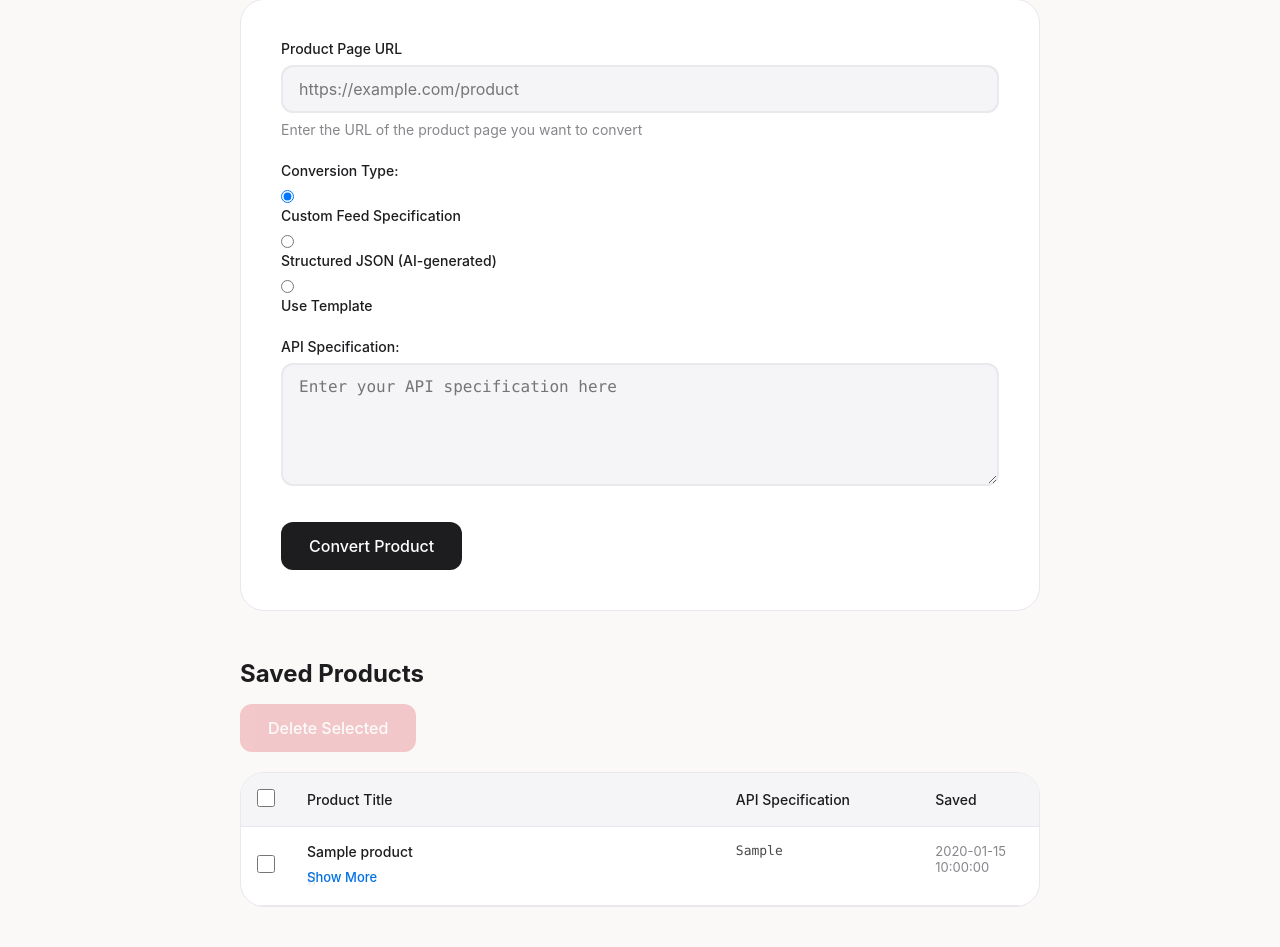
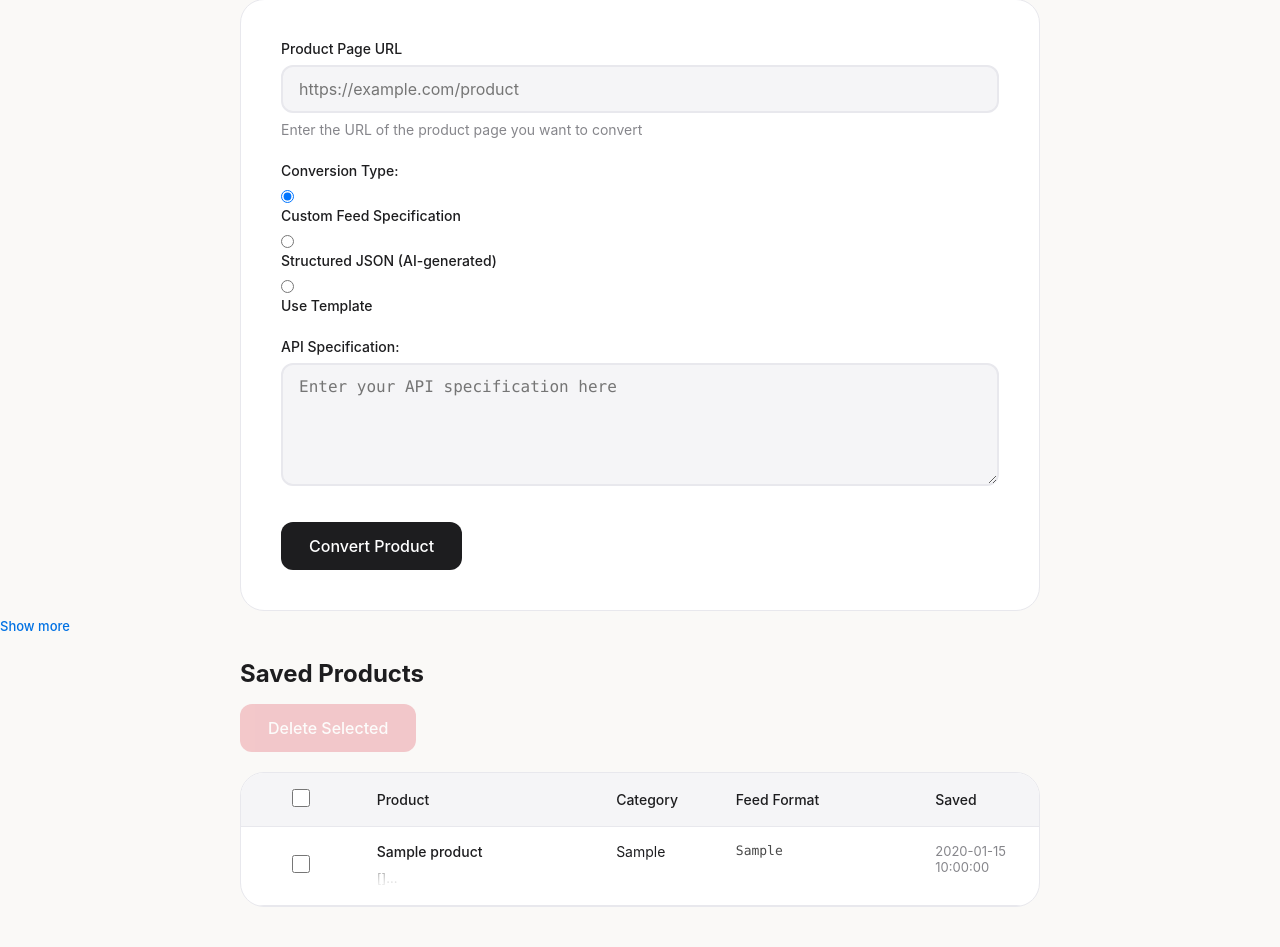
Before and after one commit to simoneliniIT/Page2API, a Flask app: page /share in a window 1280 px wide. Shown: the part 162-1109 px from the top of the page. Run offline with Flask 3, Linux system fonts and the light colour scheme; a user stored in the database is signed in; tables that the repository leaves empty hold one stand-in row (values such as "Sample post"); parts of the project's set-up code (start-up, migrations or seed data) failed here and were passed over.

Commit message:
Add category column to product tables in share and consumer templates

```diff
--- a/app.py
+++ b/app.py
@@ -82,6 +82,7 @@ class Product(db.Model):
     id = db.Column(db.Integer, primary_key=True)
     content = db.Column(db.JSON, nullable=False)
     name = db.Column(db.String(200), nullable=False)
+    category = db.Column(db.String(100), nullable=True)  # New column for product category
     timestamp = db.Column(db.DateTime, default=datetime.utcnow)
     user_id = db.Column(db.Integer, db.ForeignKey('user.id'), nullable=False)
     api_spec = db.Column(db.Text)
@@ -268,7 +269,7 @@ def save_product():
         print(f"API Spec: {api_spec[:100] if api_spec else ''}")
         print(f"Current user: {current_user.email} (ID: {current_user.id})")
 
-        # Ask Claude to generate a user-friendly name
+        # Ask Claude to generate a user-friendly name and category
         api_key = os.environ.get('ANTHROPIC_API_KEY')
         if not api_key:
             return jsonify({'error': 'ANTHROPIC_API_KEY environment variable not set'}), 500
@@ -277,8 +278,13 @@ def save_product():
         prompt = f"""Based on this product data:
 {json.dumps(content)}
 
-Please provide a short, user-friendly name for this product (maximum 50 characters).
-Return only the name, nothing else. The name should be clear and descriptive."""
+Please provide two things:
+1. A short, user-friendly name for this product (maximum 50 characters)
+2. A category that best describes this product (e.g., "Tours & Activities", "Accommodation", "Transportation", "Events & Shows", etc.)
+
+Return your response in this exact format:
+Name: [product name]
+Category: [category]"""
 
         message = client.messages.create(
             model="claude-3-5-haiku-latest",
@@ -289,13 +295,21 @@ Return only the name, nothing else. The name should be clear and descriptive."""
             }]
         )
 
-        product_name = message.content[0].text.strip()
+        response = message.content[0].text.strip()
+        name_line = [line for line in response.split('\n') if line.startswith('Name:')][0]
+        category_line = [line for line in response.split('\n') if line.startswith('Category:')][0]
+
+        product_name = name_line.replace('Name:', '').strip()
+        product_category = category_line.replace('Category:', '').strip()
+
         print(f"Generated product name: {product_name}")
+        print(f"Generated category: {product_category}")
 
         # Create new Product in database
         product = Product(
-            content=content,  # SQLAlchemy will handle the JSON conversion
+            content=content,
             name=product_name,
+            category=product_category,
             user_id=current_user.id,
             api_spec=api_spec
         )
@@ -308,7 +322,8 @@ Return only the name, nothing else. The name should be clear and descriptive."""
 
         return jsonify({
             'message': 'Product saved successfully',
-            'name': product_name
+            'name': product_name,
+            'category': product_category
         }), 200
     except Exception as e:
         print(f"Error saving product: {str(e)}")
--- a/templates/share.html
+++ b/templates/share.html
@@ -564,6 +564,12 @@
         .api-spec-section.active {
             display: block;
         }
+
+        .products-table th:nth-child(1) { width: 50px; }  /* Checkbox */
+        .products-table th:nth-child(2) { width: 30%; }   /* Product Title */
+        .products-table th:nth-child(3) { width: 15%; }   /* Category */
+        .products-table th:nth-child(4) { width: 25%; }   /* Feed Format */
+        .products-table th:nth-child(5) { width: 15%; }   /* Saved */
     </style>
 </head>
 <body>
@@ -654,14 +660,10 @@
                     <table class="products-table">
                         <thead>
                             <tr>
-                                <th width="30">
-                                    <input type="checkbox"
-                                           class="checkbox"
-                                           onclick="toggleAllCheckboxes(this)"
-                                           title="Select all">
-                                </th>
-                                <th>Product Title</th>
-                                <th>API Specification</th>
+                                <th><input type="checkbox" id="select-all" class="checkbox"></th>
+                                <th>Product</th>
+                                <th>Category</th>
+                                <th>Feed Format</th>
                                 <th>Saved</th>
                             </tr>
                         </thead>
@@ -676,16 +678,16 @@
                                 </td>
                                 <td>
                                     <div class="product-title">{{ product.name }}</div>
-                                    <div class="product-preview" id="preview-{{ product.id }}">
-                                        <pre>{{ product.content | tojson(indent=2) }}</pre>
+                                    <div class="product-preview">
+                                        <pre>{{ product.content[:200] }}...</pre>
                                         <div class="fade-overlay"></div>
-                                        <button class="expand-button" onclick="toggleContent('{{ product.id }}')">Show More</button>
                                     </div>
-                                    <div class="product-full hidden" id="full-{{ product.id }}">
-                                        <pre>{{ product.content | tojson(indent=2) }}</pre>
-                                        <button class="expand-button" onclick="toggleContent('{{ product.id }}')">Show Less</button>
+                                    <button class="expand-button" onclick="toggleContent(this)">Show more</button>
+                                    <div class="product-full hidden">
+                                        <pre>{{ product.content }}</pre>
                                     </div>
                                 </td>
+                                <td>{{ product.category }}</td>
                                 <td class="feed-spec-cell">
                                     <div class="feed-content">{{ product.api_spec }}</div>
                                 </td>
```
Also changed, not shown: migrations/versions/67a2c44a3abc_add_category_column_to_product_model.py (added, +32 -0 lines), templates/consumer.html (+6 -4 lines).
